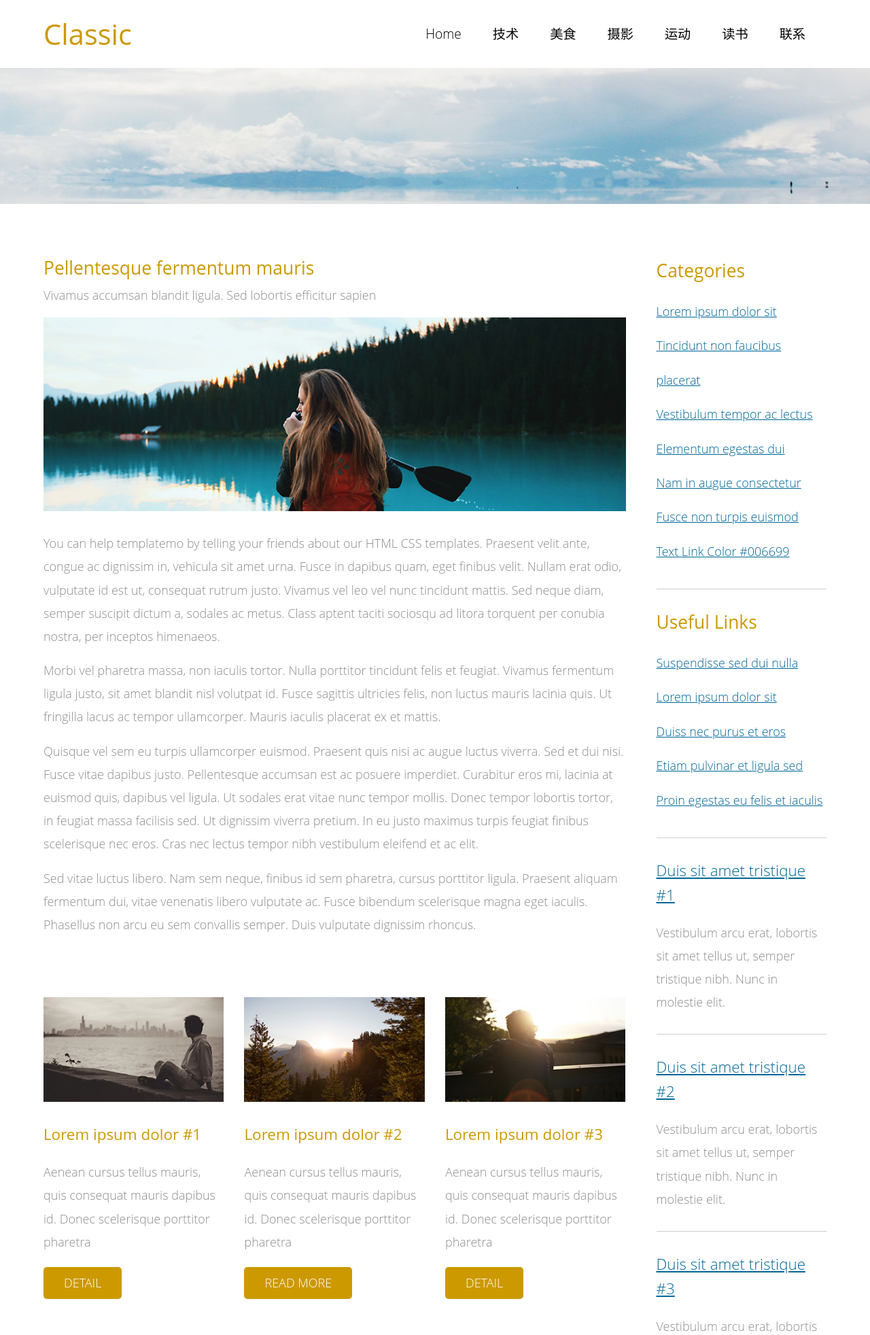
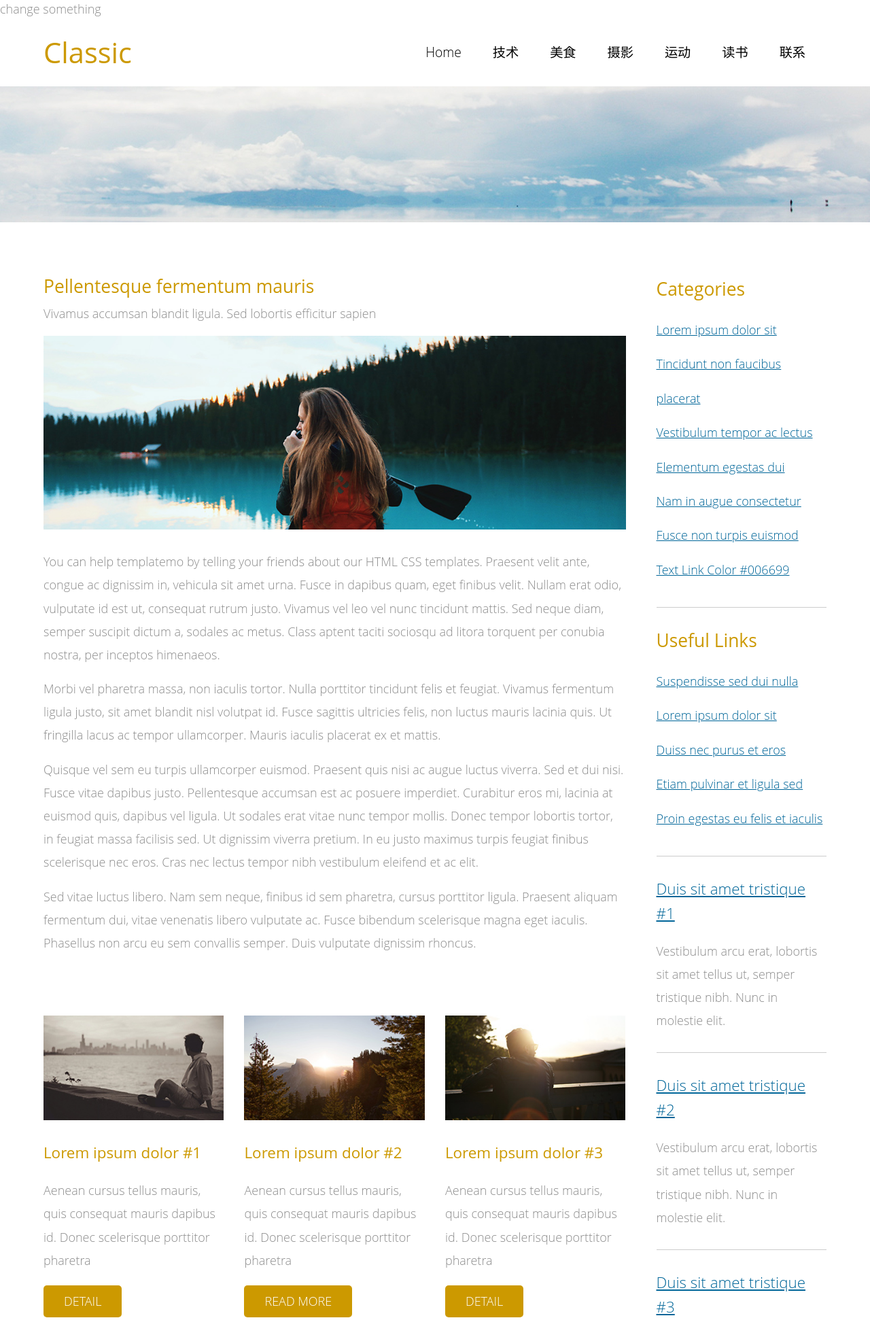
Before and after one commit to LionKingzlq/DjangoDemo, a Django app: page /IT/ in a window 1280 px wide. Shown: the top 1964 px of the page at 68% size. Run offline with Django 3.2, Linux system fonts and the light colour scheme; some libraries are stand-ins or nearby versions; some web fonts are replaced.

Commit message:
init the project

```diff
--- a/templates/IT/index.html
+++ b/templates/IT/index.html
@@ -1,5 +1,5 @@
 <!DOCTYPE html>
-<html >
+<html>
 <head>
     <meta charset="utf-8">
     <meta http-equiv="X-UA-Compatible" content="IE=edge">
@@ -10,6 +10,8 @@
 Classic Template
 http://www.cssmoban.com/tm-488-classic
 -->
+
+
     <!-- load stylesheets -->
     <link rel="stylesheet" href="http://fonts.useso.com/css?family=Open+Sans:300,400">  <!-- Google web font "Open Sans" -->
     <link rel="stylesheet" href="/static/css/bootstrap.min.css">                                      <!-- Bootstrap style -->
@@ -24,6 +26,7 @@ http://www.cssmoban.com/tm-488-classic
 </head>
     <body>
 
+    change something
         {% include '../common/nav.html' %}
 
         <div class="tm-blog-img-container">
```
